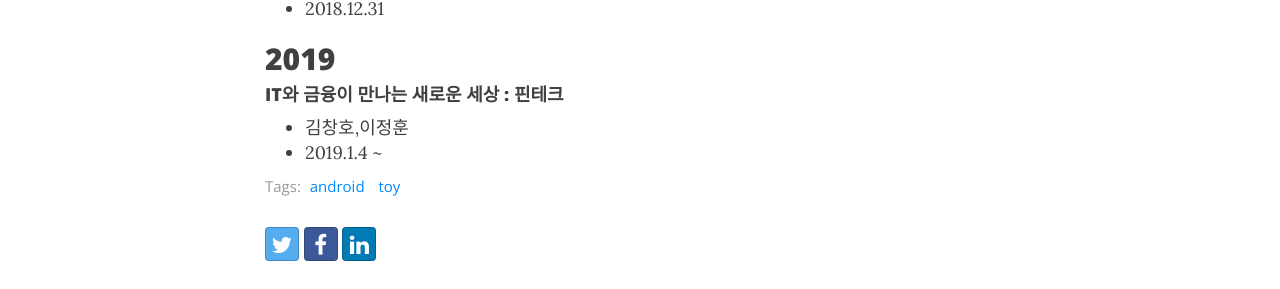
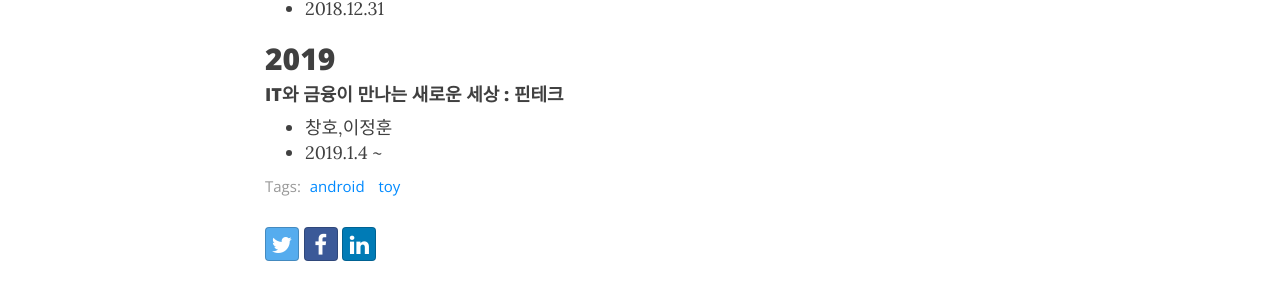
Before and after one commit to jiggag/jiggag.github.io, a Jekyll site: the page built from _posts/2018-12/2018-12-31-2019-reading.md, in a window 1280 px wide and 900 px high, scrolled down 847 px. Shown: the part 233-522 px from the top of the window. Built offline with Jekyll 4.4.1, drawn with Linux system fonts in a browser that asks for light colours; nearby versions of some CDN libraries.

Commit message:
Update 2018-12-31-2019-reading.md

```diff
--- a/_posts/2018-12/2018-12-31-2019-reading.md
+++ b/_posts/2018-12/2018-12-31-2019-reading.md
@@ -39,5 +39,5 @@ tags : [android,toy]
 
 ## 2019
 #### IT와 금융이 만나는 새로운 세상 : 핀테크
-- 김창호,이정훈
+- 창호,이정훈
 - 2019.1.4 ~
```
